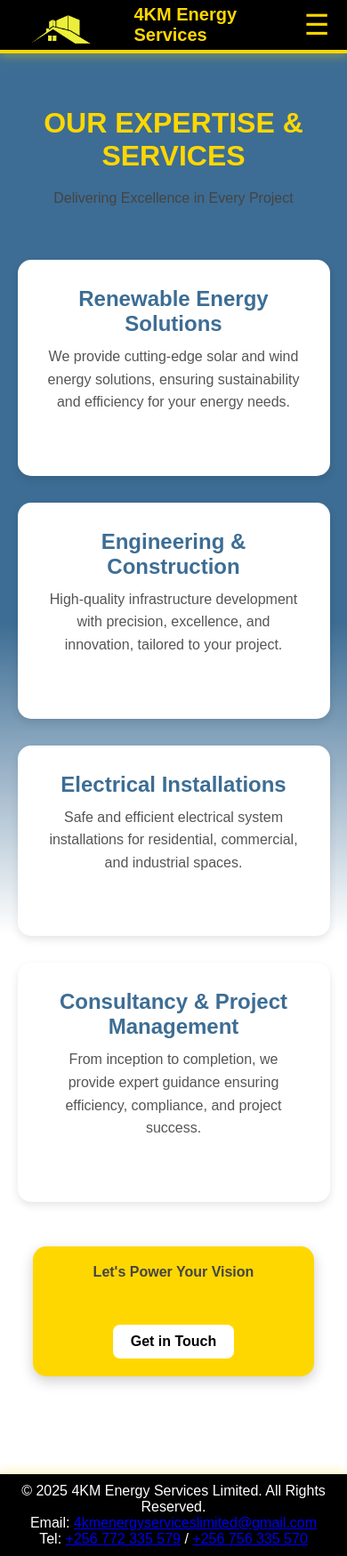
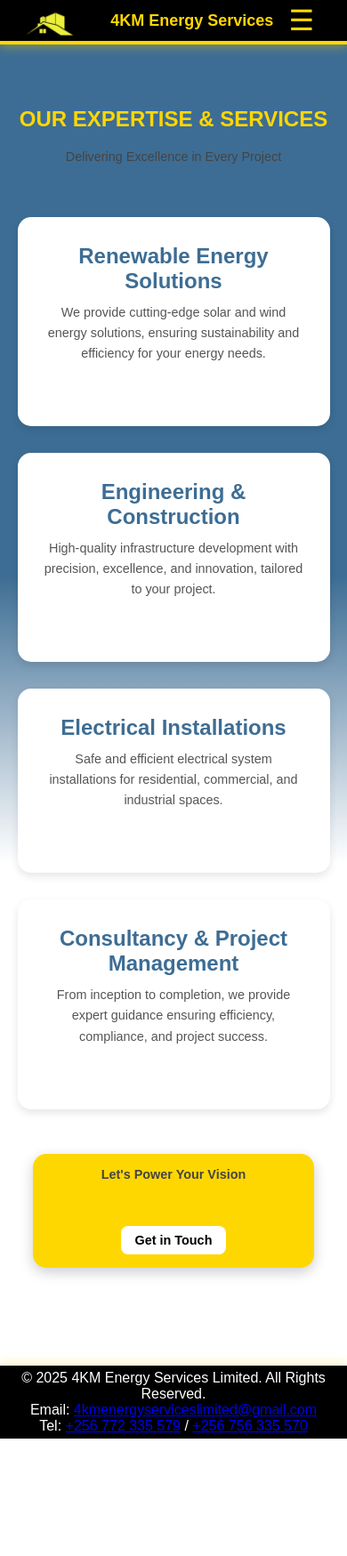
Before and after one commit to Isaprozz/CompanyWebsite, a Django app: page /services/ in a window 390 px wide. Shown: the whole page at 89% size. After the commit the page ends 1617 px from the top, so only its background shows below. Run offline with Django 5.2, Linux system fonts and the light colour scheme.

Commit message:
Construction project @9

```diff
--- a/contact/static/css/services.css
+++ b/contact/static/css/services.css
@@ -347,6 +347,48 @@
     }
 }
 
+/* Responsive Design for Very Small Devices */
+@media (max-width: 480px) {
+    header {
+        padding: 5px 5%;
+        height: 50px;
+    }
+
+    .logo-container {
+        margin-left: 5px;
+    }
+
+    .logo-image {
+        height: 40px;
+    }
+
+    .company-name {
+        font-size: 18px;
+    }
+
+    .services h1 {
+        font-size: 1.5rem;
+    }
+
+    .services p {
+        font-size: 0.9rem;
+    }
+
+    .cta {
+        font-size: 1rem;
+        padding: 15px;
+    }
+
+    .cta a {
+        font-size: 0.9rem;
+        padding: 8px 16px;
+    }
+
+    footer {
+        padding: 5px;
+    }
+}
+
 /* Scrollbar Styling */
 ::-webkit-scrollbar {
     width: 6px; /* Thin scrollbar */
--- a/contact/static/css/styles.css
+++ b/contact/static/css/styles.css
@@ -335,3 +335,40 @@
         padding: 10px;
     }
 }
+
+/* Responsive Design for Very Small Devices */
+@media (max-width: 480px) {
+    header {
+        padding: 5px 5%;
+        height: 50px;
+    }
+
+    .logo-container {
+        margin-left: 5px;
+    }
+
+    .logo-image {
+        height: 40px;
+    }
+
+    .company-name {
+        font-size: 18px;
+    }
+
+    .hero h2 {
+        font-size: 2rem;
+    }
+
+    .hero p {
+        font-size: 1rem;
+    }
+
+    .cta-button {
+        font-size: 0.9rem;
+        padding: 8px 16px;
+    }
+
+    footer {
+        padding: 5px;
+    }
+}
```
Also changed, not shown: contact/static/css/about.css (+23 -0 lines), contact/static/css/contact.css (+31 -0 lines).
